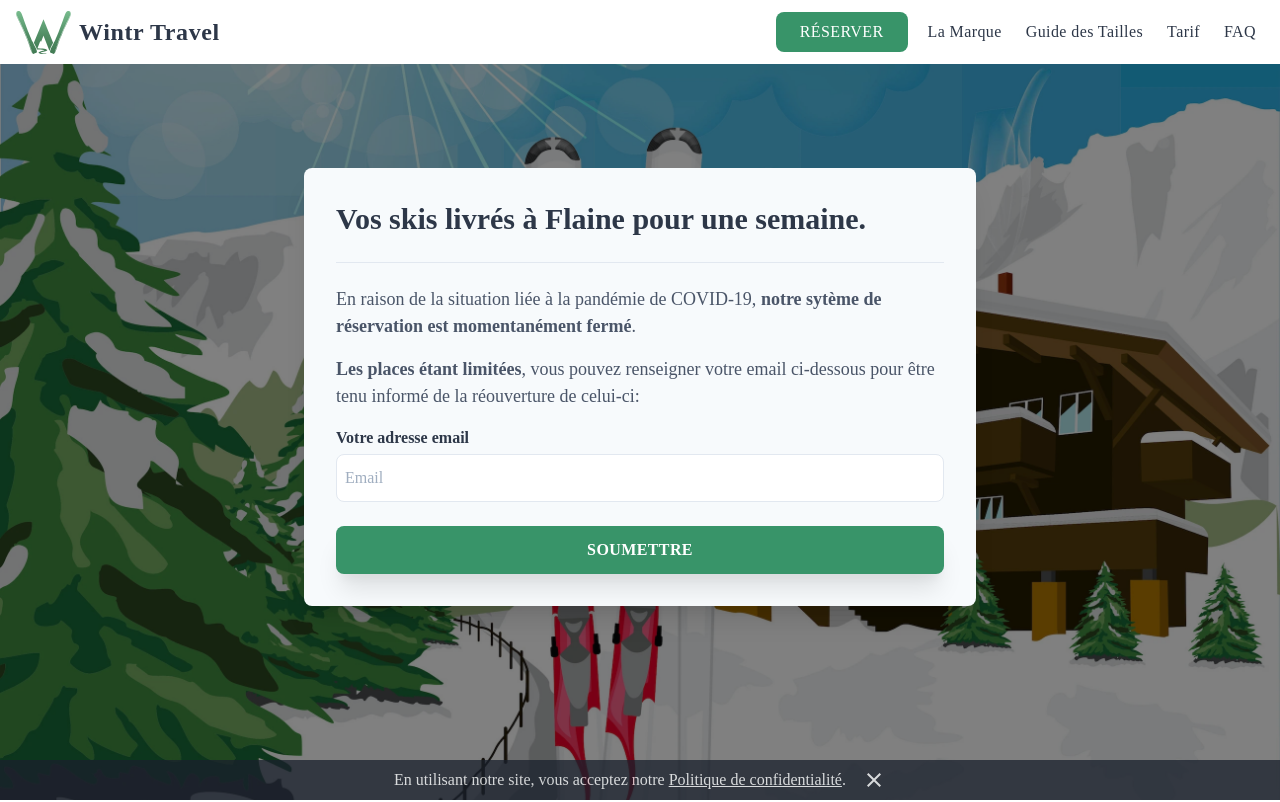
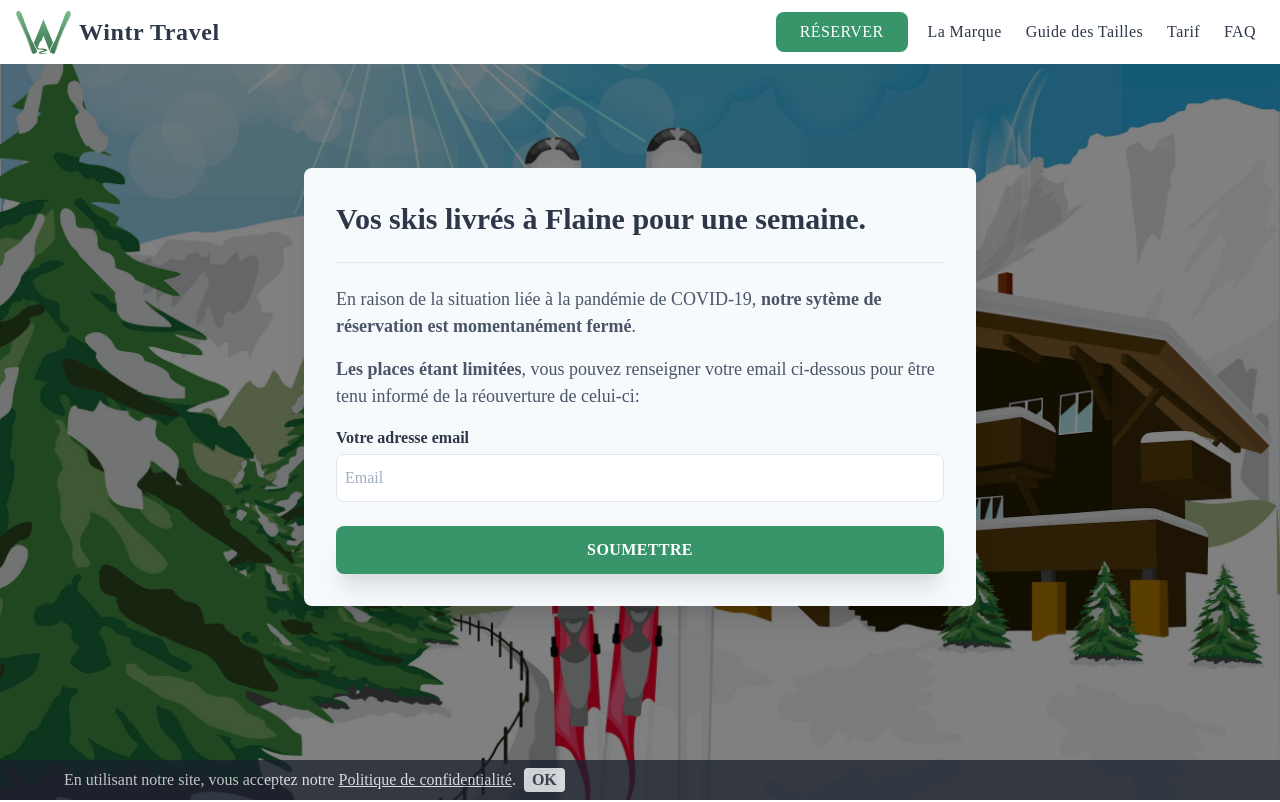
Before and after one commit to MLerasle/wintr-travel, a Next.js app: page / in a window 1280 px wide. Shown: the top 802 px of the page. Built offline with nearby package versions, Linux system fonts and the light colour scheme; no server answers; a web font is replaced by a local one.

Commit message:
Fix webchat / policy banner css issue

```diff
--- a/components/UI/CookieBanner.js
+++ b/components/UI/CookieBanner.js
@@ -1,7 +1,5 @@
 import { useState } from 'react';
 import Link from 'next/link';
-import Icon from '@mdi/react';
-import { mdiClose } from '@mdi/js';
 
 const CookieBanner = () => {
   const [cookiePolicy, setCookiePolicy] = useState(
@@ -15,11 +13,11 @@ const CookieBanner = () => {
 
   return (
     <div
-      className={`fixed w-full left-0 bottom-0 bg-gray-900 text-gray-100 flex justify-center px-5 xs:px-4 py-2 transition-opacity duration-300 ease-in-out ${
+      className={`fixed w-full left-0 bottom-0 bg-gray-900 text-gray-100 flex md:justify-center px-4 md:px-16 py-2 transition-opacity duration-300 ease-in-out ${
         cookiePolicy === 'shown' ? 'opacity-0 hidden' : 'opacity-75'
       }`}
     >
-      <p>
+      <p className="container">
         En utilisant notre site, vous acceptez notre{' '}
         <Link href="/privacy" prefetch={false}>
           <a className="underline" onClick={closeBanner}>
@@ -27,14 +25,19 @@ const CookieBanner = () => {
           </a>
         </Link>
         .
+        <button
+          className="bg-gray-100 text-gray-800 rounded font-semibold px-2 ml-2"
+          onClick={closeBanner}
+        >
+          OK
+        </button>
       </p>
-      <Icon
-        path={mdiClose}
-        size={1}
-        className="cursor-pointer ml-4"
-        color="#F7FAFC"
-        onClick={closeBanner}
-      />
+
+      <style jsx>{`
+        .container {
+          max-width: calc(100vw - 95px);
+        }
+      `}</style>
     </div>
   );
 };
```
